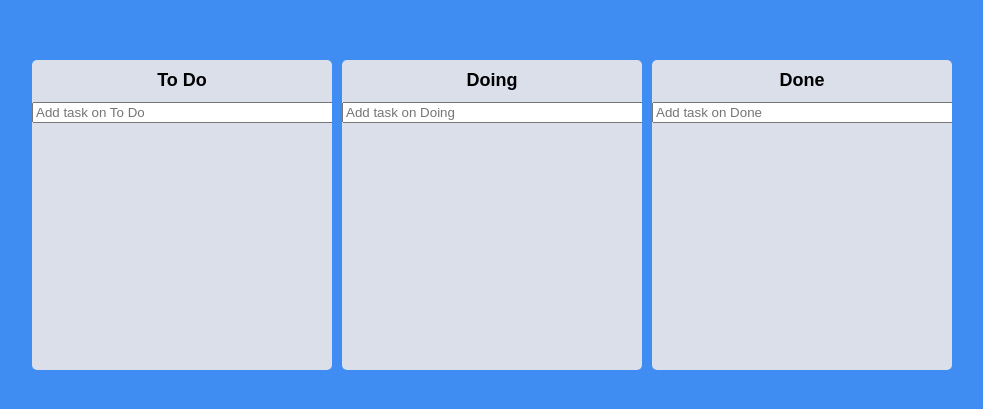
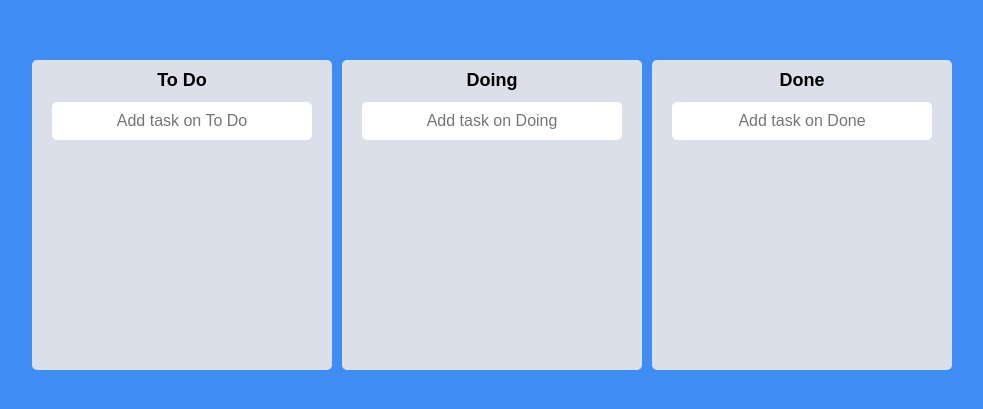
Before and after one commit to mochafreddo/react-masterclass, a React (Vite) app: page / in a window 1280 px wide. Shown: the part 185-594 px from the top of the page, without its empty margins (148-1131 px from the left). Built offline with nearby package versions, Linux system fonts and the light colour scheme.

Commit message:
💄 Improve form styling in Board component
- Enhance form layout with flex display and centered alignment
- Style input field with consistent appearance across boards
- Adjust input width, padding, and border-radius for better aesthetics

```diff
--- a/src/Components/Board.tsx
+++ b/src/Components/Board.tsx
@@ -51,8 +51,18 @@
 
 const StyledForm = styled(HookForm)<{ control: Control<IForm> }>`
   width: 100%;
+  display: flex;
+  justify-content: center;
+  padding-bottom: 10px;
   input {
-    width: 100%;
+    font-size: 16px;
+    border: 0;
+    background-color: white;
+    width: 80%;
+    padding: 10px;
+    border-radius: 5px;
+    text-align: center;
+    margin: 0 auto;
   }
 `;
 
```
